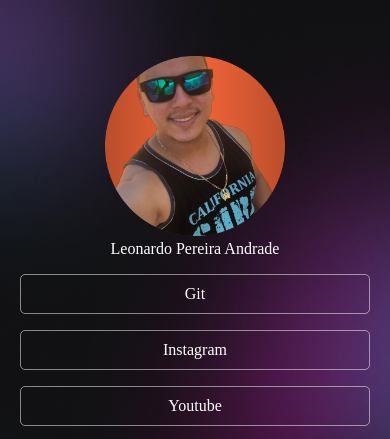
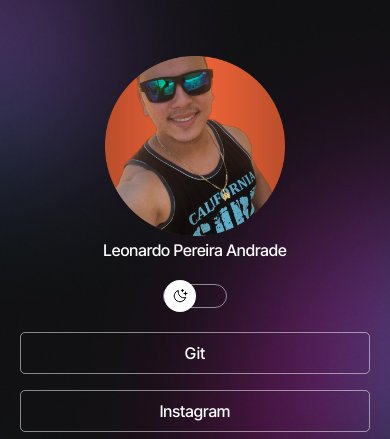
Before and after one commit to leonardopereiraandrade/devlinks, a plain HTML site: page index.html in a window 390 px wide. Shown: the top 439 px of the page. Drawn offline with nearby package versions, Linux system fonts and the light colour scheme.

Commit message:
novos recursos

```diff
--- a/css/style.css
+++ b/css/style.css
@@ -2,12 +2,37 @@
     /* Seletor global */
     margin: 0;
     padding: 0;
+    box-sizing: border-box;
+}
 
+    :root {
+        --cor-texto: white;
+        --plano-de-fundo: url(../assets/bg-desktop.jpg);
+        --cor-da-borda: rgba(255,255,255,0.5);
+        --cor-do-botao: rgba(255,255,255,0.05;);
+        --cor-do-botao-hover: rgba(0,0,0,0.02);
+        --cor-da-borda-links: rgba(255,255,255,0.2);
+        --troca-plano-de-fundo: url(../assets/moon-stars.svg);
+    }
+
+  .light {
+    --cor-texto: black;
+        --plano-de-fundo: url(../assets/bg-desktop-light.jpg);
+        --cor-da-borda: rgba(0,0,0,0.5);
+        --cor-do-botao: rgba(0,0,0,0.05);
+        --cor-do-botao-hover: rgba(0,0,0,0.1);
+        --cor-da-borda-links: rgba(0,0,0,0.1);
+        --troca-plano-de-fundo: url(../assets/sun.svg);
+
+
+  }
+
+body *{ color: var(--cor-texto);
+    font-family: 'Inter Tight', sans-serif;
 }
-body *{color:white;}
 
 body{
-    background: url(../assets/bg-desktop.jpg) no-repeat top center/cover;
+    background: var(--plano-de-fundo) no-repeat top center/cover;
     height: 100vh;
 }
 
@@ -29,7 +54,37 @@ body{
     width: 100%;
     max-width: 588px;
 }
+#troca {
+    position: relative;
+    width: 64px;
+    height: 24px;
+    border: 1px solid var(--cor-da-borda);
+    background:  var(--cor-do-botao);
+    border-radius: 50px;
+    margin: 24px auto;
 
+
+
+}
+#troca button {
+    position: absolute;
+   width: 32px;
+   height: 32px;
+   border-radius: 50px;
+   border: 0;
+   left: 0;
+   top: 50%;
+   transform: translateY(-50%);
+   background:  white var(--troca-plano-de-fundo) no-repeat center;
+
+}
+.light #troca button {
+  left: 50%;
+}
+#troca button:hover {
+outline: 8px solid var(--cor-da-borda-links);
+
+}
 ul {
 list-style: none;
     display: flex;
@@ -39,7 +94,8 @@ list-style: none;
 
 ul li a {
     text-decoration: none;
-    border: 1px solid rgba(255, 255, 255, 0.5);
+    background: var(--cor-do-botao);
+    border: 1px solid var(--cor-da-borda);
     border-radius: 5px;
     display: flex;
     justify-content: center;
@@ -49,8 +105,8 @@ ul li a {
 }
 ul li a:hover {
 
-    border: 1.5px solid white;
-    background: rgba(255, 255, 255, 0.2);
+    border: 1.5px solid var(--cor-da-borda);
+    background: var(--cor-do-botao-hover);
 }
 #linksSocial {
 
@@ -66,10 +122,19 @@ ul li a:hover {
 }
 
 #linksSocial a:hover {
-    background: rgba(255, 255, 255, 0.2);
+    background: var(--cor-da-borda-links);
 }
 @media (max-width:700px){
-    body{
-        background: url(../assets/bg-mobile.jpg) no-repeat top center/cover;
+
+
+    :root{
+        --plano-de-fundo: url(../assets/bg-mobile.jpg);
+
+
+    }
+    :light{
+        --plano-de-fundo: url(../assets/bg-mobile-light.jpg);
+
+
     }
 }
--- a/index.html
+++ b/index.html
@@ -5,6 +5,9 @@
     <meta name="viewport" content="width=device-width, initial-scale=1.0">
     <title>meus links</title>
     <link rel="stylesheet" href="css/style.css">
+    <link rel="preconnect" href="https://fonts.googleapis.com">
+<link rel="preconnect" href="https://fonts.gstatic.com" crossorigin>
+<link href="https://fonts.googleapis.com/css2?family=Inter+Tight:ital,wght@0,500;1,400&display=swap" rel="stylesheet">
 </head>
 <body>
     <div id="container">
@@ -12,6 +15,9 @@
 <img src=
 "assets/profile-pic (2).png" alt="" height="280px; "><br>
 <p>Leonardo Pereira Andrade</p>
+</div>
+<div id="troca" onclick="troca()">
+    <button></button>
 </div>
 
 <ul>
@@ -43,5 +49,7 @@
 </div>
 <script type="module" src="https://unpkg.com/ionicons@7.1.0/dist/ionicons/ionicons.esm.js"></script>
 <script nomodule src="https://unpkg.com/ionicons@7.1.0/dist/ionicons/ionicons.js"></script>
+
+<script src="scripts/troca.js"></script>
 </body>
 </html>
--- /dev/null
+++ b/scripts/troca.js
@@ -0,0 +1,4 @@
+function troca() {
+    const html = document.documentElement;
+    html.classList.toggle("light");
+}
```
Also changed, not shown: assets/bg-desktop-light.jpg (added), assets/bg-mobile-light.jpg (added), assets/moon-stars.svg (added), assets/sun.svg (added).
